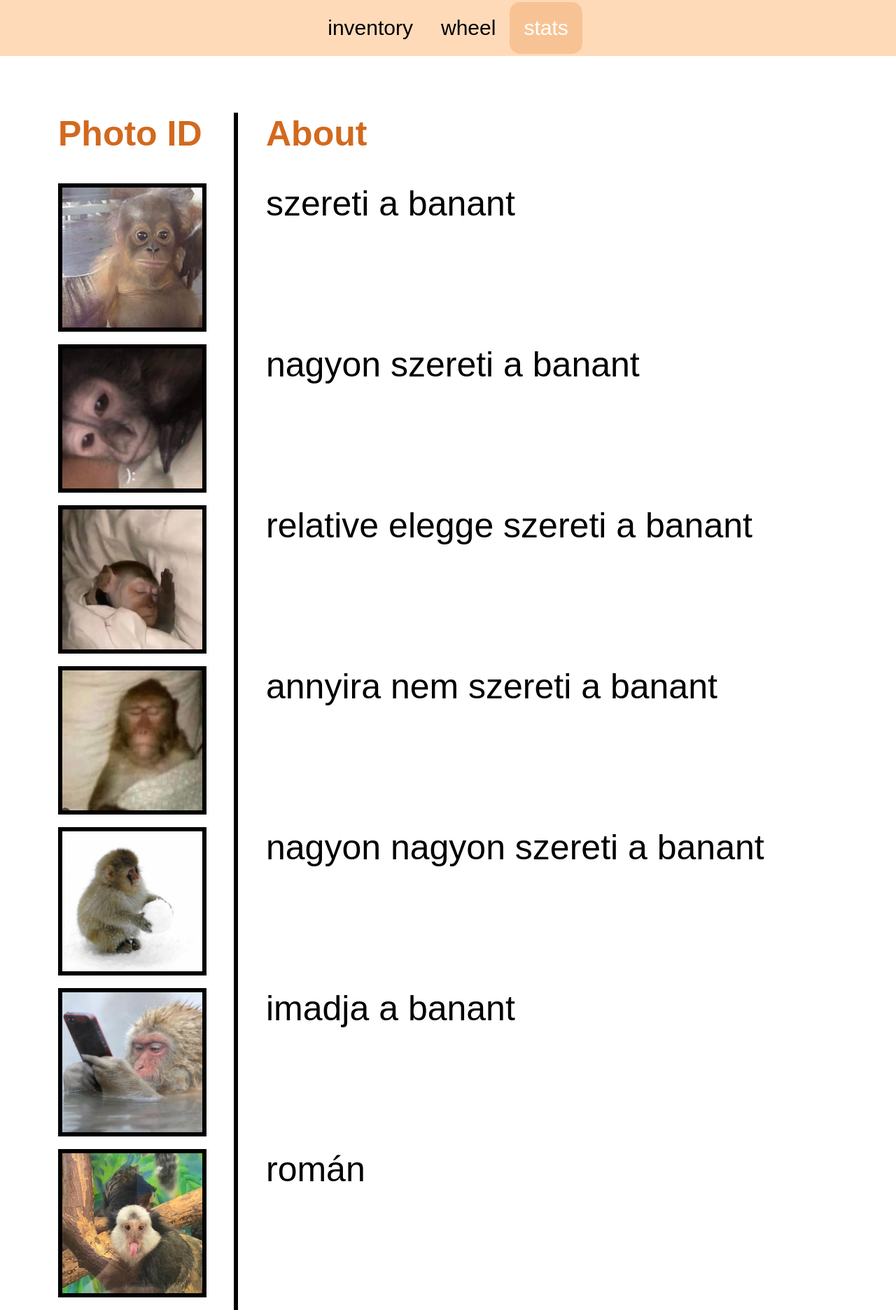
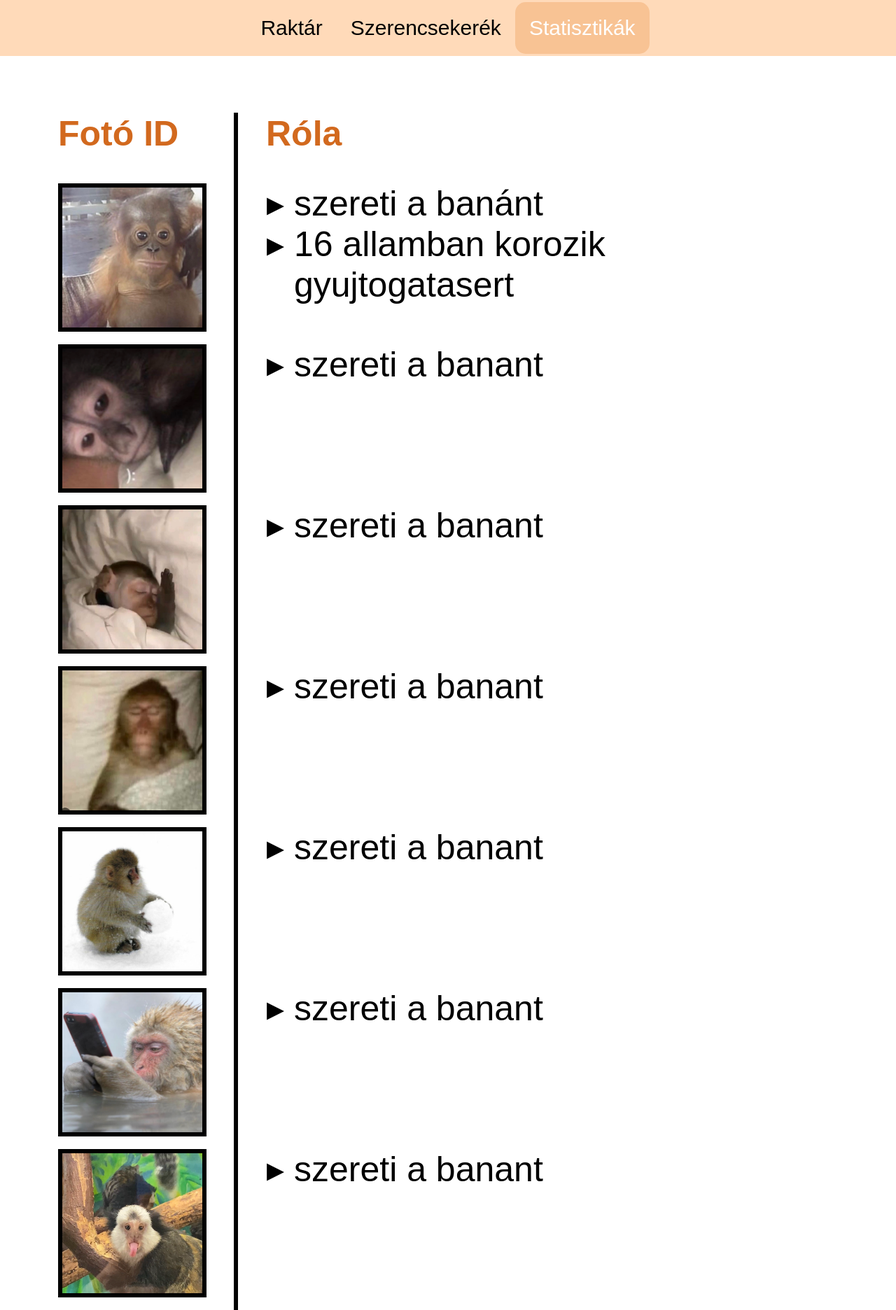
Before and after one commit to csabszerko/webterv, a PHP site: page /stats.html in a window 1280 px wide. Shown: the top 1872 px of the page at 70% size. Run offline with PHP 8.4, Linux system fonts and the light colour scheme.

Commit message:
stat template keszen

```diff
--- a/monki/index.html
+++ b/monki/index.html
@@ -12,9 +12,9 @@
 <body>
     <nav class="navbar">
         <div class="menus">
-        <a href="inventory.html">inventory</a>
-        <a href="wheel.html">wheel</a>
-        <a href="stats.html">stats</a>
+        <a href="inventory.html">Raktár</a>
+        <a href="wheel.html">Szerencsekerék</a>
+        <a href="stats.html">Statisztikák</a>
         </nav>
 </body>
 </html>
--- a/monki/inventory.html
+++ b/monki/inventory.html
@@ -13,9 +13,9 @@
 <body>
     <nav class="navbar">
         <div class="menus">
-        <a href="inventory.html" class="current">inventory</a>
-        <a href="wheel.html">wheel</a>
-        <a href="stats.html">stats</a>
+        <a href="inventory.html" class="current">Raktár</a>
+        <a href="wheel.html">Szerencsekerék</a>
+        <a href="stats.html">Statisztikák</a>
         </div>
     </nav>
     <main>
--- a/monki/stats.html
+++ b/monki/stats.html
@@ -12,95 +12,176 @@
 <body>
     <nav class="navbar">
         <div class="menus">
-        <a href="inventory.html" >inventory</a>
-        <a href="wheel.html">wheel</a>
-        <a href="stats.html" class="current">stats</a>
+        <a href="inventory.html" >Raktár</a>
+        <a href="wheel.html">Szerencsekerék</a>
+        <a href="stats.html" class="current">Statisztikák</a>
     </nav>
     <main>
         <table id="statsTable">
             <tr>
-                <th id="photoID">Photo ID</th>
-                <th id="about">About</th>
+                <th id="photoID">Fotó ID</th>
+                <th id="about">Róla</th>
             </tr>
             <tr>
                 <td headers="photoID"><img src="majmok/majom1.jpg"></td>
-                <td headers="about">szereti a banant</td>
+                <td headers="about">
+                    <ul>
+                        <li>szereti a banánt</li>
+                        <li>16 allamban korozik gyujtogatasert</li>
+                    </ul>
+                </td>
             </tr>
             <tr>
                 <td headers="photoID"><img src="majmok/majom2.jpg"></td>
-                <td headers="about">nagyon szereti a banant</td>
+                <td headers="about">
+                    <ul>
+                        <li>szereti a banant</li>
+                    </ul>
+                </td>
             </tr>
             <tr>
                 <td headers="photoID"><img src="majmok/majom3.jpg"></td>
-                <td headers="about">relative elegge szereti a banant</td>
+                <td headers="about">
+                    <ul>
+                        <li>szereti a banant</li>
+                    </ul>
+                </td>
             </tr>
             <tr>
                 <td headers="photoID"><img src="majmok/majom4.jpg"></td>
-                <td headers="about">annyira nem szereti a banant</td>
+                <td headers="about">
+                    <ul>
+                        <li>szereti a banant</li>
+                    </ul>
+                </td>
             </tr>
             <tr>
                 <td headers="photoID"><img src="majmok/majom5.jpg"></td>
-                <td headers="about">nagyon nagyon szereti a banant</td>
+                <td headers="about">
+                    <ul>
+                        <li>szereti a banant</li>
+                    </ul>
+                </td>
             </tr>
             <tr>
                 <td headers="photoID"><img src="majmok/majom6.jpg"></td>
-                <td headers="about">imadja a banant</td>
+                <td headers="about">
+                    <ul>
+                        <li>szereti a banant</li>
+                    </ul>
+                </td>
             </tr>
             <tr>
                 <td headers="photoID"><img src="majmok/majom7.jpg"></td>
-                <td headers="about">román</td>
+                <td headers="about">
+                    <ul>
+                        <li>szereti a banant</li>
+                    </ul>
+                </td>
             </tr>
             <tr>
                 <td headers="photoID"><img src="majmok/majom8.jpg"></td>
-                <td headers="about">nem annyira szereti a banant</td>
+                <td headers="about">
+                    <ul>
+                        <li>szereti a banant</li>
+                    </ul>
+                </td>
             </tr>
             <tr>
                 <td headers="photoID"><img src="majmok/majom9.jpg"></td>
-                <td headers="about">nagyon szereti a banant</td>
+                <td headers="about">
+                    <ul>
+                        <li>szereti a banant</li>
+                    </ul>
+                </td>
             </tr>
             <tr>
                 <td headers="photoID"><img src="majmok/majom10.jpg"></td>
-                <td headers="about">egeszen szereti a banant</td>
+                <td headers="about">
+                    <ul>
+                        <li>szereti a banant</li>
+                    </ul>
+                </td>
             </tr>
             <tr>
                 <td headers="photoID"><img src="majmok/majom11.jpg"></td>
-                <td headers="about">atlagosan szereti a banant</td>
+                <td headers="about">
+                    <ul>
+                        <li>szereti a banant</li>
+                    </ul>
+                </td>
             </tr>
             <tr>
                 <td headers="photoID"><img src="majmok/majom12.jpg"></td>
-                <td headers="about">imadja a banant</td>
+                <td headers="about">
+                    <ul>
+                        <li>szereti a banant</li>
+                    </ul>
+                </td>
             </tr>
             <tr>
                 <td headers="photoID"><img src="majmok/majom13.jpg"></td>
-                <td headers="about">nagyon buta</td>
+                <td headers="about">
+                    <ul>
+                        <li>szereti a banant</li>
+                    </ul>
+                </td>
             </tr>
             <tr>
                 <td headers="photoID"><img src="majmok/majom14.jpg"></td>
-                <td headers="about">nem annyira buta de nem szereti a banant annyira</td>
+                <td headers="about">
+                    <ul>
+                        <li>szereti a banant</li>
+                    </ul>
+                </td>
             </tr>
             <tr>
                 <td headers="photoID"><img src="majmok/majom15.jpg"></td>
-                <td headers="about">szereti a banant</td>
+                <td headers="about">
+                    <ul>
+                        <li>szereti a banant</li>
+                    </ul>
+                </td>
             </tr>
             <tr>
                 <td headers="photoID"><img src="majmok/majom16.jpg"></td>
-                <td headers="about">szereti a banant imadja a banant eszi a banant</td>
+                <td headers="about">
+                    <ul>
+                        <li>szereti a banant</li>
+                    </ul>
+                </td>
             </tr>
             <tr>
                 <td headers="photoID"><img src="majmok/majom17.jpg"></td>
-                <td headers="about">fergetegesen imadja a banant</td>
+                <td headers="about">
+                    <ul>
+                        <li>szereti a banant</li>
+                    </ul>
+                </td>
             </tr>
             <tr>
                 <td headers="photoID"><img src="majmok/majom18.jpg"></td>
-                <td headers="about">fortelmesen szereti a banant</td>
+                <td headers="about">
+                    <ul>
+                        <li>szereti a banant</li>
+                    </ul>
+                </td>
             </tr>
             <tr>
                 <td headers="photoID"><img src="majmok/majom19.jpg"></td>
-                <td headers="about">elegge szereti a banant</td>
+                <td headers="about">
+                    <ul>
+                        <li>szereti a banant</li>
+                    </ul>
+                </td>
             </tr>
             <tr>
                 <td headers="photoID"><img src="majmok/majom20.jpg"></td>
-                <td headers="about">nagyon szereti a banant</td>
+                <td headers="about">
+                    <ul>
+                        <li>szereti a banant</li>
+                    </ul>
+                </td>
             </tr>
         </table>
     </main>
--- a/monki/styles.css
+++ b/monki/styles.css
@@ -102,7 +102,7 @@ main {
 
 }
 
-li {
+.monkeyList li {
     display: flex;
     align-items: center;
     /* margin-top: 50px; */
@@ -117,14 +117,14 @@ li {
     margin: 0;
 }
 
-li ~ li {
+.monkeyList li ~ li {
     /* transform: translateY(130px);
     transition: transform 1s ease-in-out; */
     /* animation: csusziMajom .2s ease-out forwards; */
     /* animation-iteration-count: infinite; */
 }
 
-li:nth-child(1){
+.monkeyList li:nth-child(1){
     /*transform: translateY(-130px);
     transition: transform 1s;*/
     animation: ujMajom .2s forwards;
@@ -132,7 +132,7 @@ li:nth-child(1){
     /* animation: csusziMajom .2s ease-in-out forwards; */
 }
 
-li img{
+.monkeyList li img{
     display: block;
     margin-top: auto;
     margin-bottom: auto;
@@ -228,10 +228,14 @@ main button:hover
     height: 230px;
     /* background-color: aliceblue; */
     text-align: left;
-    vertical-align: middle;
+    /* vertical-align: middle; */
 }
 
-table, th{
-    /* border: 6px solid black; */
-    /* border-collapse: separate; */
+#statsTable ul{
+    margin-top: 0;
+    list-style-type: "▸ ";
 }
+
+/* td:before {
+    content:"• ";
+} */
--- a/monki/wheel.html
+++ b/monki/wheel.html
@@ -12,9 +12,9 @@
 <body>
     <nav class="navbar">
         <div class="menus">
-        <a href="inventory.html">inventory</a>
-        <a href="wheel.html" class="current">wheel</a>
-        <a href="stats.html">stats</a>
+        <a href="inventory.html">Raktár</a>
+        <a href="wheel.html" class="current">Szerencsekerék</a>
+        <a href="stats.html">Statisztikák</a>
     </nav>
     <main>
         <p>Arnold annyi tejet iszik geci</p>
```
